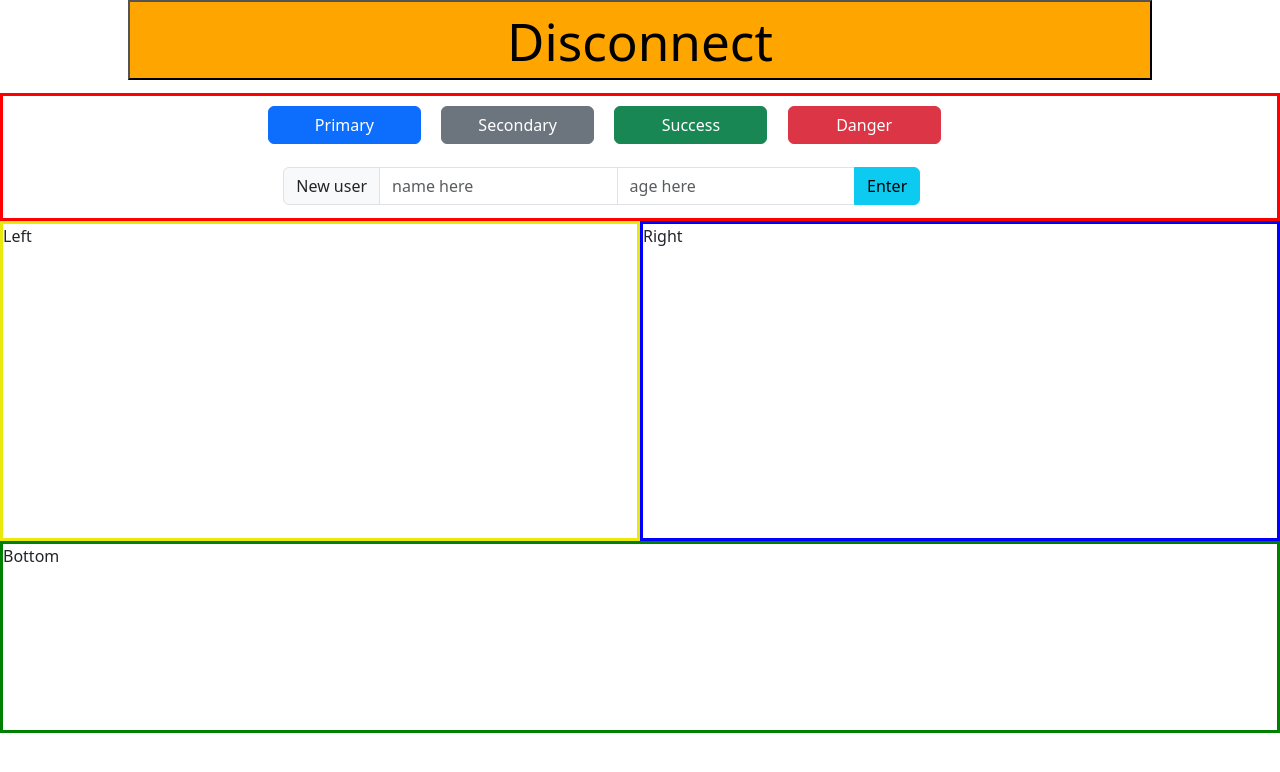
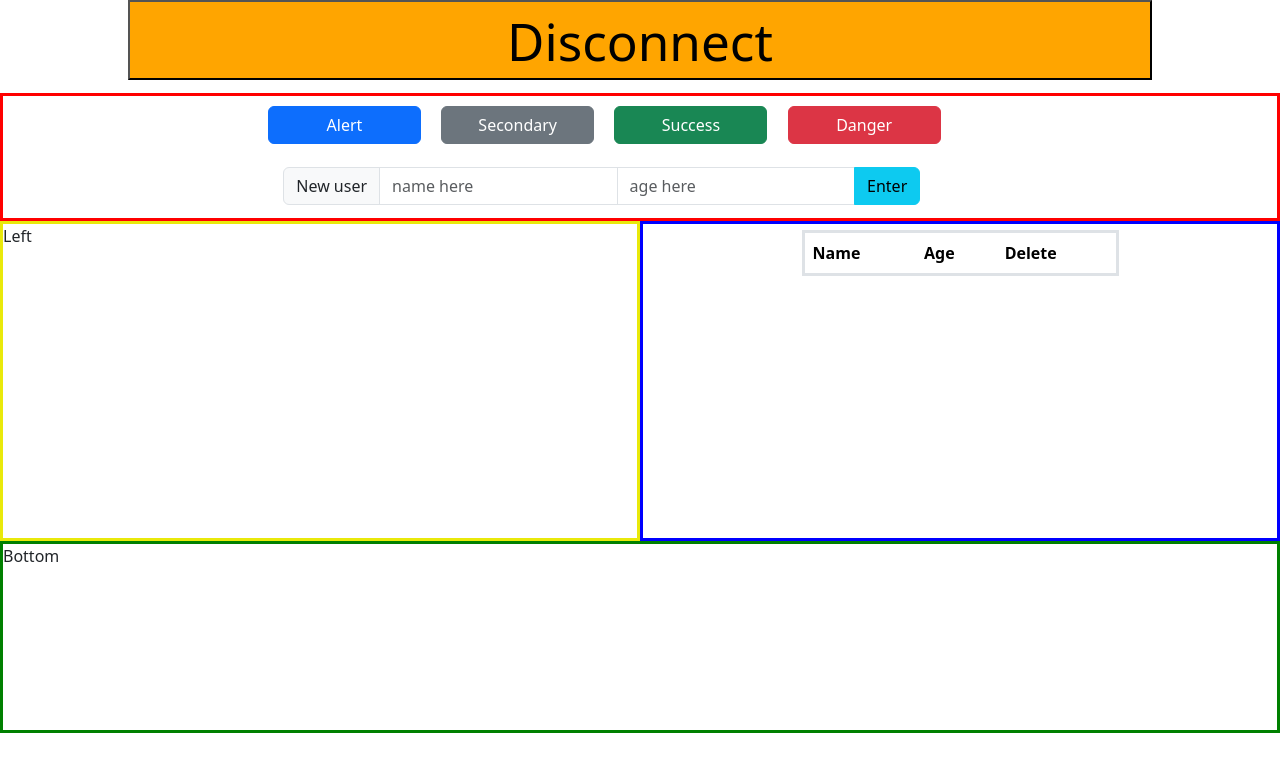
Before and after one commit to underwaterIker/TutorialVue_UPC, a Vue app: page / in a window 1280 px wide. Both pictures are taken after a click on the button "Connect". Shown: the top 772 px of the page. Built offline with nearby package versions, Linux system fonts and the light colour scheme.

Commit message:
Steps 5-6: Table, emitter, detele button, icons

```diff
--- a/package.json
+++ b/package.json
@@ -10,9 +10,13 @@
   "dependencies": {
     "@popperjs/core": "^2.11.8",
     "bootstrap": "^5.3.2",
+    "bootstrap-icons": "^1.11.0",
+    "bootstrap-icons-vue": "^1.10.3",
     "bootstrap-vue-3": "^0.5.1",
     "core-js": "^3.6.5",
-    "vue": "^3.0.0"
+    "mitt": "^3.0.1",
+    "vue": "^3.0.0",
+    "vue-sweetalert2": "^5.0.5"
   },
   "devDependencies": {
     "@typescript-eslint/eslint-plugin": "^4.18.0",
--- a/src/components/Right.vue
+++ b/src/components/Right.vue
@@ -1,17 +1,32 @@
 <template>
     <div class="rightStyle">
-        Right
+        <b-table class = "myTable" :items="userList" :fields="['name', 'age', 'Delete']">
+            <template v-slot:cell(Delete)="{ item }">
+            <span><b-btn @click="deleteItem(item)"><i className="bi bi-trash3-fill" style='color:red'></i></b-btn></span>
+            </template>
+        </b-table>
     </div>
 </template>
 
-<script lang="ts">
-import { defineComponent } from 'vue'
+<script>
+import { defineComponent, ref, inject } from 'vue'
 
 export default defineComponent({
     setup () {
+        let userList = ref([]);
+        const emitter = inject('emitter');
+        emitter.on('newUser', (user)=>{
+            userList.value.push(user)
+            console.log('List: ', userList.value)
+        })
+        function deleteItem(item){
+            this.userList = this.userList.filter(user=>user.name != item.name);
+        }
 
-
-        return {}
+        return {
+            userList,
+            deleteItem
+        }
     }
 })
 </script>
@@ -22,4 +37,10 @@ export default defineComponent({
             border-color: blue;
             width: 50%;
         }
+    .myTable {
+        width: 50%;
+        margin-left: 25%;
+        margin-top: 1%;
+        border-style: solid;
+    }
 </style>
--- a/src/components/Top.vue
+++ b/src/components/Top.vue
@@ -1,7 +1,7 @@
 <template>
     <div class="topStyle">
         <div style="margin-left: 20%">
-            <b-button @click="primaryClicked" style="margin: 1%; width: 15%;" variant="primary">Primary</b-button>
+            <b-button @click="alertClicked" style="margin: 1%; width: 15%;" variant="primary">Alert</b-button>
             <b-button style="margin: 1%; width: 15%;" variant="secondary">Secondary</b-button>
             <b-button style="margin: 1%; width: 15%;" variant="success">Success</b-button>
             <b-button style="margin: 1%; width: 15%;" variant="danger">Danger</b-button>
@@ -16,24 +16,27 @@
     </div>
 </template>
 
-<script lang="ts">
-import { defineComponent, ref } from 'vue'
+<script>
+import { defineComponent, ref, inject } from 'vue'
+import Swal from 'sweetalert2'
 
 export default defineComponent({
     setup () {
         let username = ref(undefined);
         let age = ref(undefined);
-        function primaryClicked(){
-            console.log('primary clicked')
+        const emitter = inject('emitter');
+        function alertClicked(){
+            Swal.fire('Alert clicked')
         }
         function InputUsername(){
             console.log('name: ', username.value, ' age: ', age.value);
+            emitter.emit('newUser', {'name':username.value, 'age':age.value})
             username.value = undefined;
             age.value = undefined;
         }
 
         return {
-            primaryClicked,
+            alertClicked,
             InputUsername,
             username,
             age
--- a/src/main.ts
+++ b/src/main.ts
@@ -2,6 +2,7 @@ import { createApp } from 'vue'
 import App from './App.vue'
 
 import BootstrapVue3 from 'bootstrap-vue-3'
+import BootstrapVueIcons from 'bootstrap-vue-3'
 
 // Optional, since every component import their Bootstrap functionality
 // the following line is not necessary
@@ -9,7 +10,14 @@ import BootstrapVue3 from 'bootstrap-vue-3'
 
 import 'bootstrap/dist/css/bootstrap.css'
 import 'bootstrap-vue-3/dist/bootstrap-vue-3.css'
+import 'bootstrap-icons/font/bootstrap-icons.css'
+
+// https://stackoverflow.com/questions/66537320/vue-3-event-bus-with-composition-api
+import mitt from 'mitt';                  // Import mitt
+const emitter = mitt();
 
 const app = createApp(App)
+app.provide('emitter', emitter);
 app.use(BootstrapVue3)
+app.use(BootstrapVueIcons)
 app.mount('#app')
```
Also changed, not shown: 1 other file (tests, documents, lock files or other folders).
